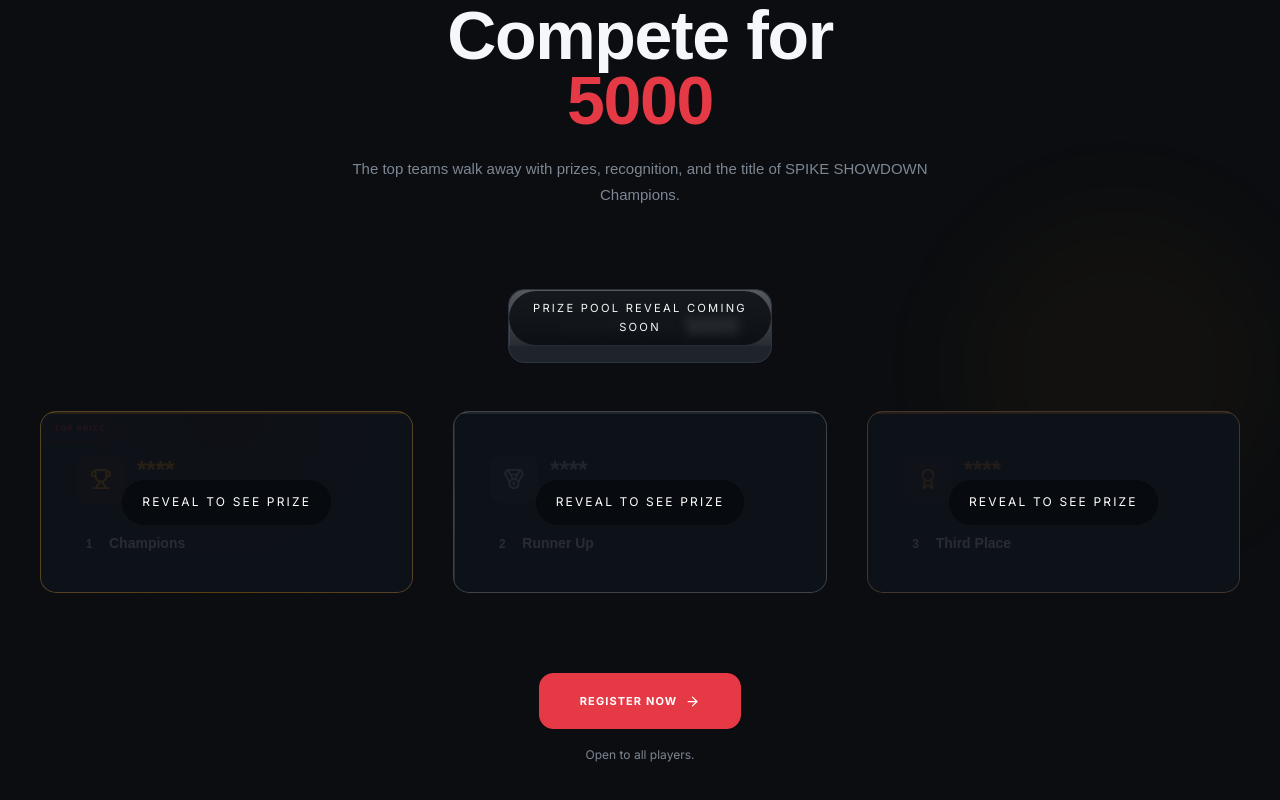
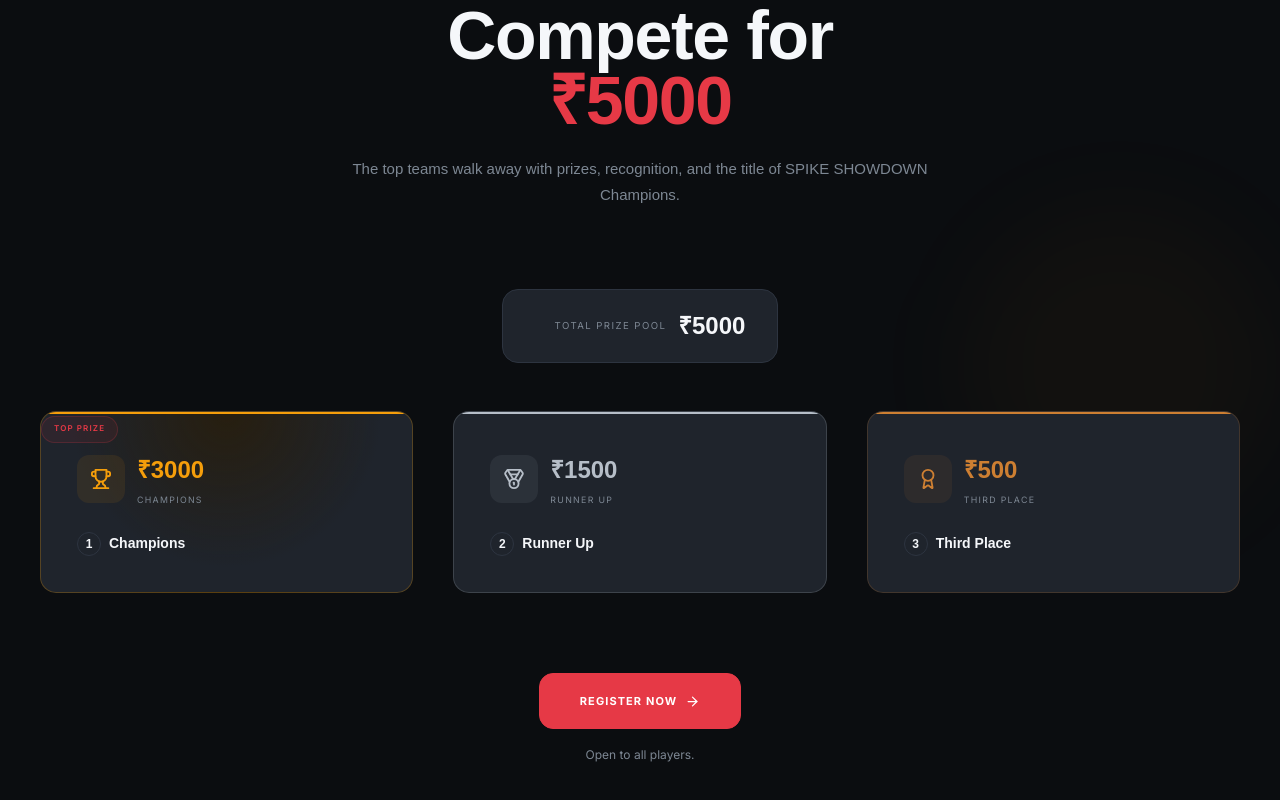
Before and after one commit to Ananthan-A-K/spike-showdown, a React (Vite) app: page / in a window 1280 px wide. Shown: the part 3982-4782 px from the top of the page. Built offline with nearby package versions, Linux system fonts and the light colour scheme; a web font is replaced by a local one.

Commit message:
Refactor code structure for improved readability and maintainability

```diff
--- a/src/pages/Home/Home.jsx
+++ b/src/pages/Home/Home.jsx
@@ -173,7 +173,7 @@
       <Statistics stats={HOME_TOURNAMENT.stats} />
       <SchedulePreview schedule={HOME_SCHEDULE} />
       <PostersShowcase />
-      <PrizePool prizes={HOME_PRIZES} totalPrizePool="₹5000" isRevealed={false} />
+      <PrizePool prizes={HOME_PRIZES} totalPrizePool="₹5000" isRevealed={true} />
       <WhyParticipate />
       <CTA indicators={HOME_TOURNAMENT.ctaIndicators} />
     </motion.div>
```
Also changed, not shown: src/assets/spike showdown.png (added), src/assets/tpa.jpeg (added).
